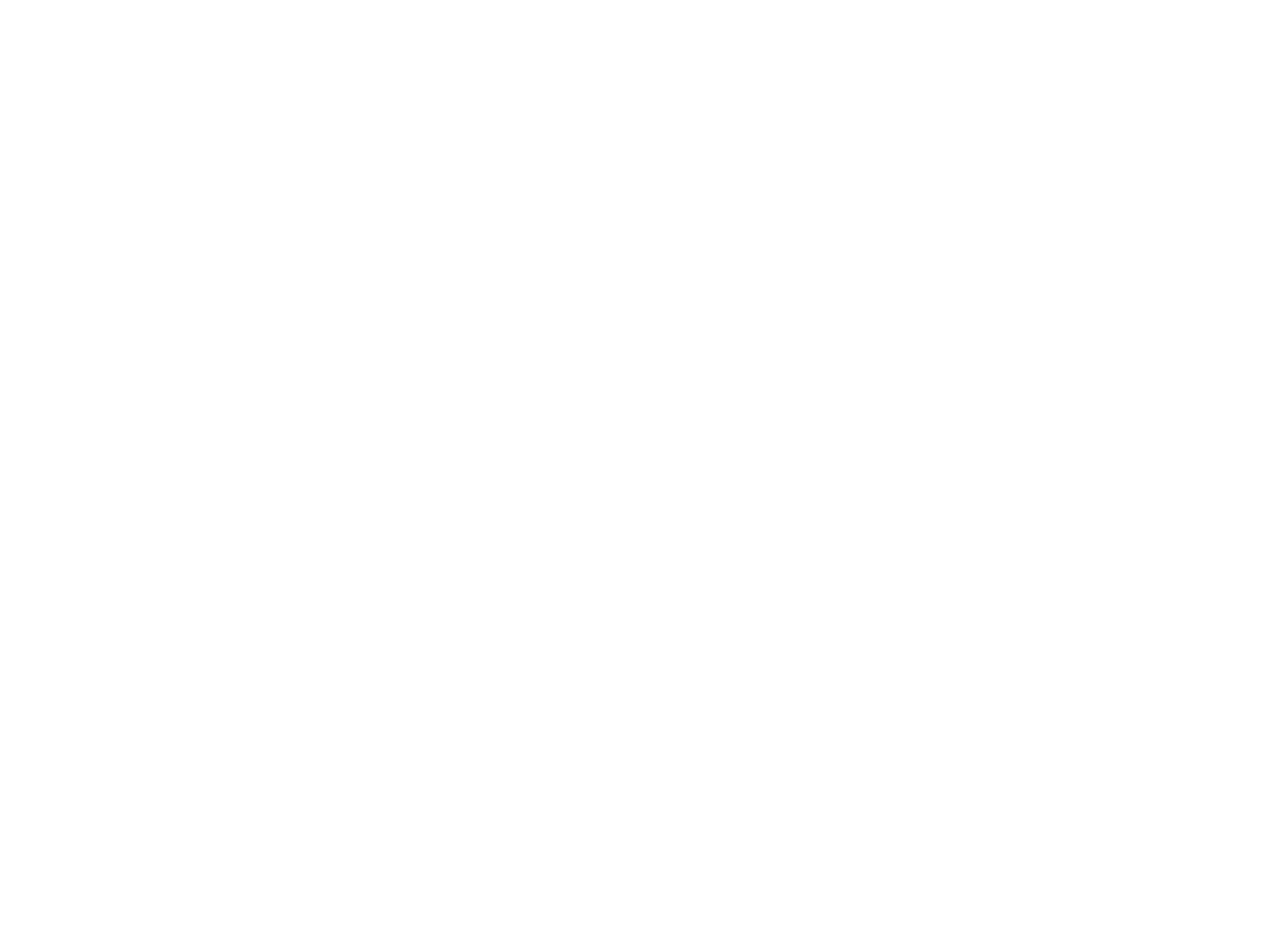
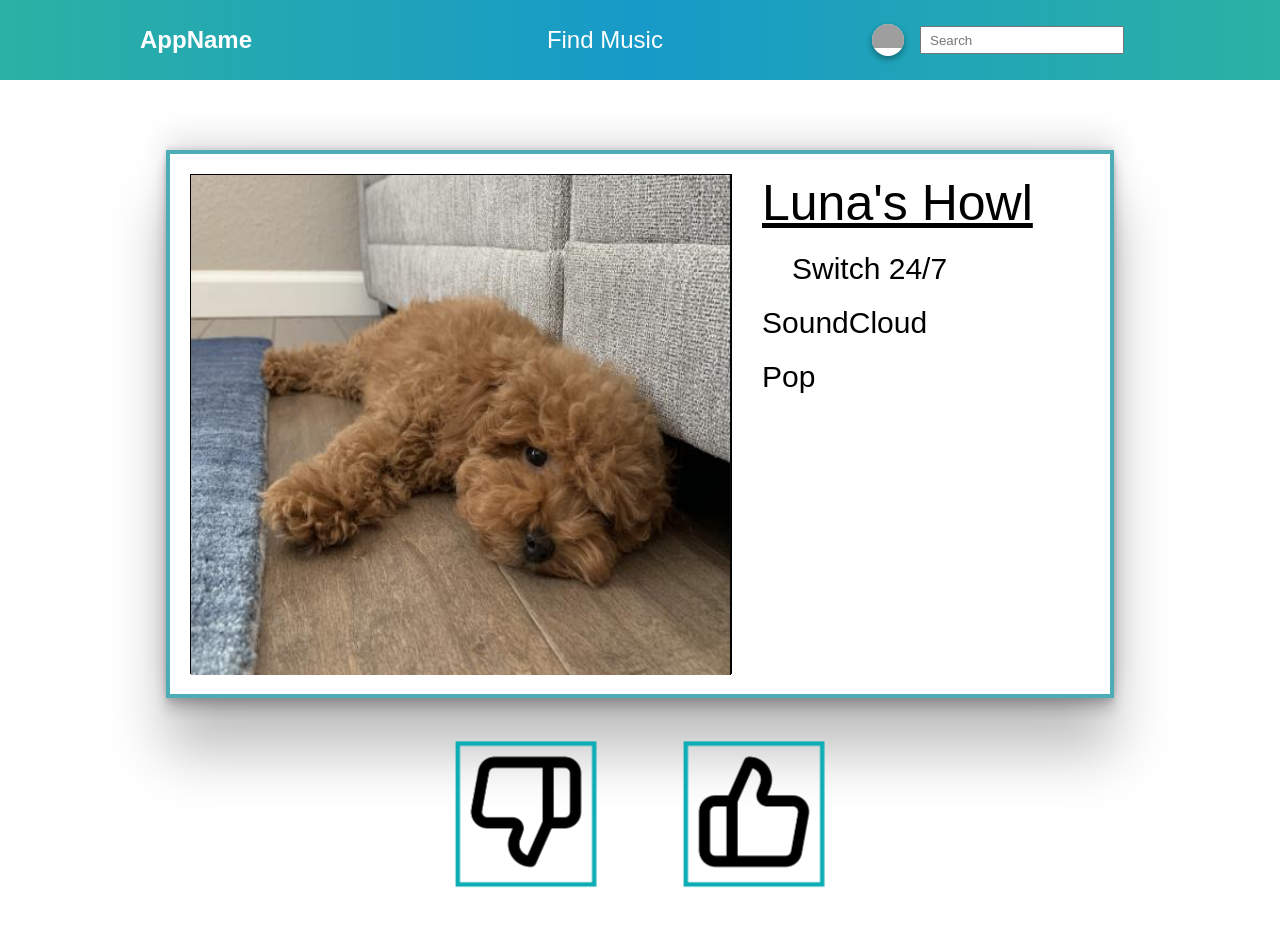
Before and after one commit to swu465/MyJams, a Nuxt app in the folder application/client/: page /recommendations in a window 1280 px wide. Before the commit this address had no page. Shown: the top 926 px of the page. Before the commit the page ends 800 px from the top, so only its background shows below. Built offline with nearby package versions, Linux system fonts and the light colour scheme; grey boxes are pictures that could not be loaded.

Commit message:
styling and filename fix

```diff
--- a/application/client/pages/find-Music.vue
+++ b/application/client/pages/recommendations.vue
@@ -3,29 +3,29 @@
         <Navbar/>
         <div>
             <div id="container" class = "container">
-                <div class = "recommendationContainer" >
+                <div class = "recommendation-container" >
                     <swiper id = "swiper" @touchEnd="touchEnd">
                     <swiper-slide>
-                        <div id = "songContainer" class = "songContainer">
-                            <div class = "songCover">
-                                <img class = "songImage" src="../static/songCovers/StuckOnYou.png"></img>
+                        <div id = "song-container" class = "song-container">
+                            <div class = "song-cover">
+                                <img class = "song-image" src="../static/songCovers/StuckOnYou.png"></img>
                             </div>
-                            <div class = "songInformation">
-                                <span class = "songName"> {{ local_tracks[local_index].name }}</span>
-                                <span class = "artistName"> {{ local_tracks[local_index].artist }} </span>
-                                <span class = "albumName"> {{ local_tracks[local_index].album }} </span>
+                            <div class = "song-information">
+                                <span class = "song-name"> {{ local_tracks[local_index].name }}</span>
+                                <span class = "artist-name"> {{ local_tracks[local_index].artist }} </span>
+                                <span class = "album-name"> {{ local_tracks[local_index].album }} </span>
                                 <span class = "genre"> {{ local_tracks[local_index].genre }} </span>
                             </div>
                         </div>
                     </swiper-slide>
                     </swiper>
                 </div>
-                <div class = "buttonContainer">
-                    <div class = "dislikeButton">
-                        <img class = "dislikeButtonImage" @click = "dislike" src = "../static/buttons/dislike.png" />
+                <div class = "button-container">
+                    <div class = "dislike-button">
+                        <img class = "dislike-button-image" @click = "dislike" src = "../static/buttons/dislike.png" />
                     </div>
-                    <div class = "likeButton">
-                    <img class = "likeButtonImage" @click ="like" src = "../static/buttons/like.png"/>
+                    <div class = "like-button">
+                    <img class = "like-button-image" @click ="like" src = "../static/buttons/like.png"/>
                     </div>
                 </div>
             </div>
@@ -34,6 +34,7 @@
 </template>
 
 <script>
+
 import Navbar from '../components/Navbar'
 
 export default {
@@ -98,7 +99,6 @@
       if (x < -120) {
         this.dislike()
       }
-      console.log(x)
     },
     like () {
       if (this.local_index < this.local_tracks.length - 1) {
@@ -131,15 +131,17 @@
     justify-content: center;
     flex-direction: column;
 }
-.recommendationContainer {
+.recommendation-container {
     display: flex;
     padding-top:150px;
     width: 100%;
     align-items: center;
 }
-.songContainer {
+.song-container {
     display: flex;
     border: .3rem solid rgb(75,173,181);
+    padding: 20px;
+    min-width: 60%;
     height: 500px;
     width: 90%;
     margin-left: auto;
@@ -150,20 +152,16 @@
     rgba(0, 0, 0, 0.17) 0px 12px 13px,
     rgba(0, 0, 0, 0.09) 0px -3px 5px
 }
-.songContainer {
-    padding: 20px;
-    min-width: 60%;
-}
-.songImage {
+.song-image {
     width: 540px;
     height: 500px;
 }
-.buttonContainer {
+.button-container {
     padding: 50px;
     display: flex;
     gap: 100px;
 }
-.likeButton, .dislikeButton {
+.like-button, .dislike-button {
     border: .3rem solid rgb(13,173,181);
     width: 128px;
     align-self: center;
@@ -171,41 +169,38 @@
     box-sizing: border-box;
     transform: scale(1.1);
 }
-.likeButton:hover,.dislikeButton:hover {
+.like-button:hover,.dislike-button:hover {
     transform: scale(1.2);
 }
-.likeButtonImage, .dislikeButtonImage {
+.like-button-image, .dislike-button-image {
     height: 100%;
     width: 100%;
 }
-.retryButtonContainer {
-    align-self:top;
-}
-.buttonText {
+.button-text {
     font-size: 70px;
 }
-.songCover {
+.song-cover {
     border: .1rem solid black;
     width: 60%;
     align-content: center;
 }
 
-.songInformation {
+.song-information {
     display: flex;
     flex-direction: column;
     padding-left: 30px;
     overflow-x: hidden;
     font-size: 30px;
 }
-.songName {
+.song-name {
     font-size: 50px;
     text-decoration: underline;
 }
-.artistName {
+.artist-name {
     padding-top: 20px;
     padding-left: 30px;
 }
-.albumName {
+.album-name {
     padding-top: 20px;
 }
 .genre {
```
